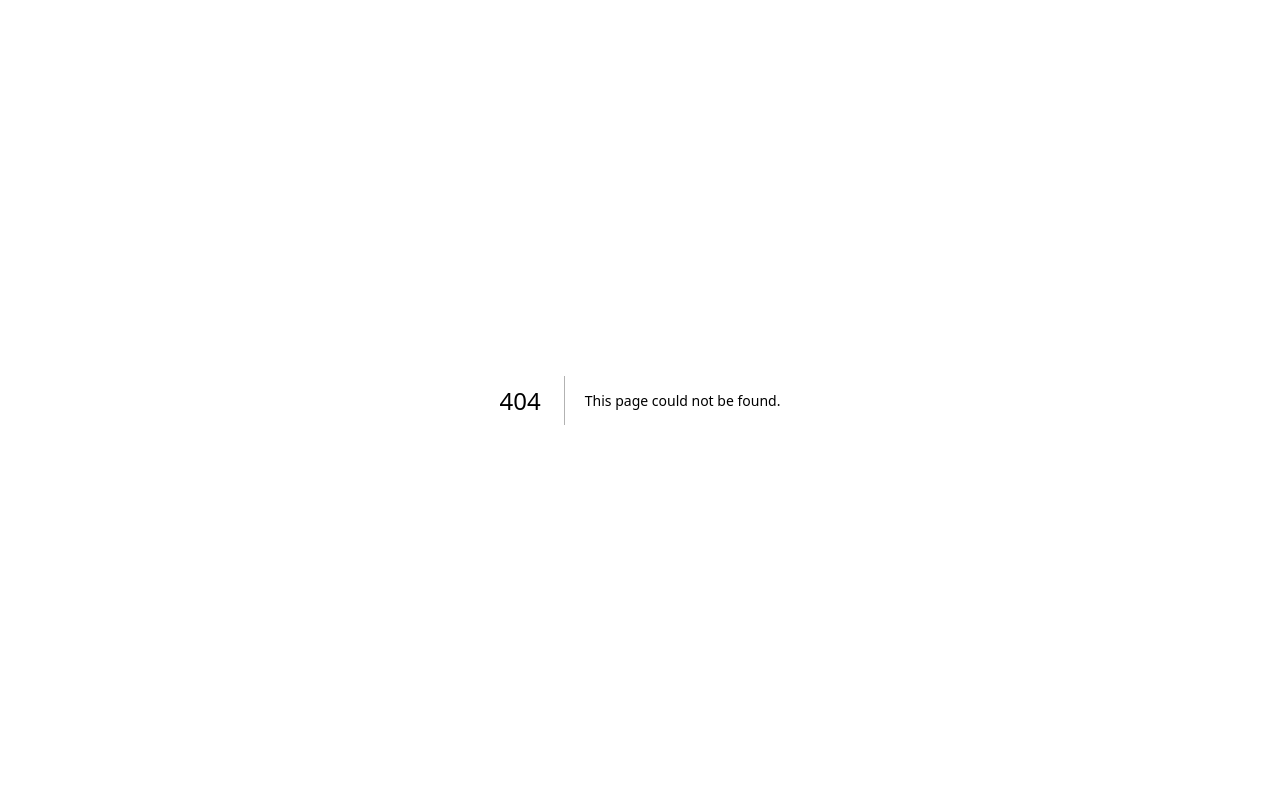
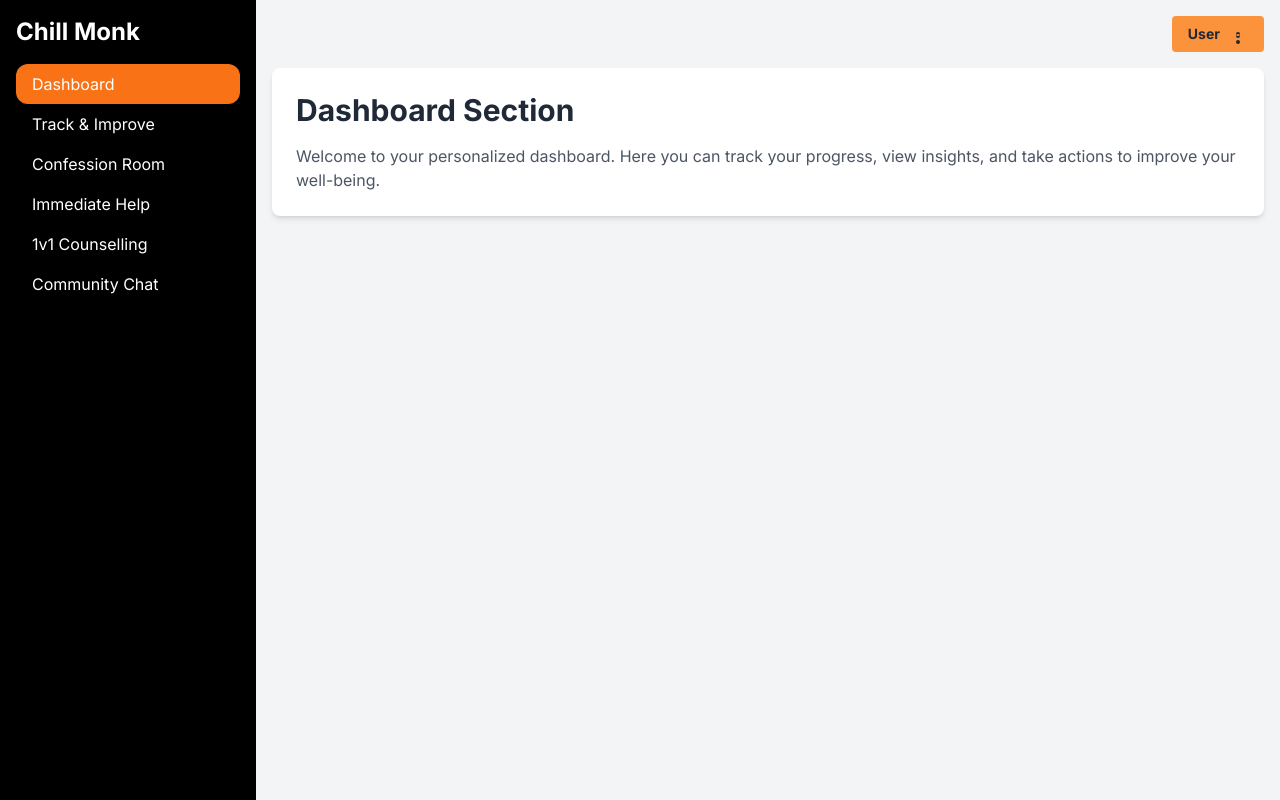
Before and after one commit to iharshka/HackByte2.0, a Next.js app: page /dashboard in a window 1280 px wide. Before the commit this address had no page. Built offline with nearby package versions, Linux system fonts and the light colour scheme; no server answers.

Commit message:
Added dashboard, chat room

```diff
--- a/app/AuthPage.tsx
+++ b/app/AuthPage.tsx
@@ -1,39 +1,43 @@
 import React from "react";
 import axios from "axios";
+
 interface AuthPageProps {
   onAuth: (user: { username: string; secret: string }) => void;
 }
 
 const AuthPage: React.FC<AuthPageProps> = ({ onAuth }) => {
-    const onSubmit = (e: React.FormEvent<HTMLFormElement>) => {
-        e.preventDefault();
-        const usernameInput = e.currentTarget.username as HTMLInputElement;
-        const username = usernameInput.value;
+  const handleSubmit = async (e: React.FormEvent<HTMLFormElement>) => {
+    e.preventDefault();
+    const username = e.currentTarget.username.value;
 
-        axios.post('https://localhost:5173/auth', { username })
-          .then(response => {
-            const userData = { ...response.data, secret: username };
-            onAuth(userData);
-          })
-          .catch((error) => {
-            console.error("Error", error);
-          });
-      };
+    try {
+      const response = await axios.post("https://localhost:5173/auth", {
+        username,
+      });
+      const userData = { ...response.data, secret: username };
+      onAuth(userData);
+    } catch (error) {
+      console.error("Error", error);
+    }
+  };
 
   return (
-    <div className="background">
-      <form onSubmit={onSubmit} className="form-card">
-        <div className="form-title">Welcome 👋</div>
-
-        <div className="form-subtitle">Set a username to get started</div>
-
-        <div className="auth">
-          <div className="auth-label">Username</div>
-          <input className="auth-input" name="username" />
-          <button className="auth-button" type="submit">
-            Enter
-          </button>
+    <div className="bg-whit py-8 px-4">
+      <form onSubmit={handleSubmit} className="w-64">
+        <div className="text-gray-600">Choose a username for yourself</div>
+        <div className="flex items-center mb-4">
+          <label className="mr-2 text-gray-600">Username:</label>
+          <input
+            className="rounded px-3 py-2 bg-white-800 text-black border-slate-50"
+            name="username"
+          />
         </div>
+        <button
+          type="submit"
+          className="bg-blue-500 hover:bg-blue-600 text-white font-bold py-1 px-2 rounded focus:outline-none"
+        >
+          Chat
+        </button>
       </form>
     </div>
   );
--- a/app/ChatsPage.tsx
+++ b/app/ChatsPage.tsx
@@ -1,21 +1,26 @@
+import { PrettyChatWindow } from "react-chat-engine-pretty";
 import React from "react";
-import { MultiChatSocket, MultiChatWindow, useMultiChatLogic } from "react-chat-engine-advanced";
 
-interface ChatPageProps {
-    onChat: (user: { username: string, secret: string }) => void;
-    username: string;
-    secret: string;
+interface ChatsPageProps {
+  username: string;
+  secret: string;
 }
 
-const ChatsPage: React.FC<ChatPageProps> = ({ onChat, username, secret }) => {
-    const chatProps = useMultiChatLogic('ae31c5fa-e598-4468-8e6c-555d52d70ff4', username, secret);
-
-    return (
-        <div style={{ height: '100vh' }}>
-            <MultiChatSocket {...chatProps} />
-            <MultiChatWindow {...chatProps} style={{ height: '100%' }} />
-        </div>
-    );
+const ChatsPage = (props: any) => {
+  return (
+    <div className="bg-white rounded-lg shadow-md p-6">
+      <h1 className="text-3xl font-bold text-gray-800 mb-4">Community Chats</h1>
+      <p className="text-gray-600">
+        Welcome! You are now in the community chat room.
+      </p>
+      {/* Additional chat functionality can be implemented here */}
+      <PrettyChatWindow
+        projectId="ae31c5fa-e598-4468-8e6c-555d52d70ff4"
+        username={props.user.username}
+        secret={props.user.secret}
+      />
+    </div>
+  );
 };
 
 export default ChatsPage;
--- a/app/CommunityChat.tsx
+++ b/app/CommunityChat.tsx
@@ -13,7 +13,9 @@ function CommunityChat() {
   if (!user) {
     return <AuthPage onAuth={(userData: User) => setUser(userData)} />;
   } else {
-    return <ChatsPage onChat={(user)} username={user.username} secret={user.secet}/>;
+    return (
+      <ChatsPage onChat={user} username={user.username} secret={user.secet} />
+    );
   }
 }
 
--- /dev/null
+++ b/app/dashboard/page.tsx
@@ -0,0 +1,251 @@
+"use client";
+import React, { useState, useEffect } from "react";
+import axios from "axios";
+import Image from "next/image";
+import CommunityChat from "../CommunityChat";
+
+const NavBar = () => {
+  const [activeSection, setActiveSection] = useState("Dashboard");
+  const [username, setUsername] = useState("");
+  const [dropdownOpen, setDropdownOpen] = useState(false);
+
+  useEffect(() => {
+    // Simulate fetching username from API
+    axios.get("/api/user").then((response) => {
+      setUsername(response.data.username);
+    });
+  }, []);
+
+  const handleNavItemClick = (section: string) => {
+    setActiveSection(section);
+  };
+
+  const handleDropdownToggle = () => {
+    setDropdownOpen(!dropdownOpen);
+  };
+
+  const handleLogout = () => {
+    // Implement logout logic here
+    console.log("Logging out...");
+  };
+
+  return (
+    <div className="flex h-screen">
+      {/* Side Navbar */}
+      <div className="w-1/5 bg-black text-white">
+        <div className="p-4">
+          {/* Navbar Logo (optional) */}
+          <div className="flex items-center mb-4">
+            <h1 className="text-2xl font-bold">Chill Monk</h1>
+          </div>
+          {/* Navbar Options */}
+          <ul>
+            <li
+              className={`cursor-pointer py-2 px-4 ${
+                activeSection === "Dashboard"
+                  ? "bg-orange-500 rounded-xl"
+                  : "hover:bg-orange-500 hover:rounded-xl"
+              }`}
+              onClick={() => handleNavItemClick("Dashboard")}
+            >
+              Dashboard
+            </li>
+            <li
+              className={`cursor-pointer py-2 px-4 ${
+                activeSection === "Track & Improve"
+                  ? "bg-orange-500 rounded-xl"
+                  : "hover:bg-orange-500 hover:rounded-xl"
+              }`}
+              onClick={() => handleNavItemClick("Track & Improve")}
+            >
+              Track & Improve
+            </li>
+            <li
+              className={`cursor-pointer py-2 px-4 ${
+                activeSection === "Confession Room"
+                  ? "bg-orange-500 rounded-xl"
+                  : "hover:bg-orange-500 hover:rounded-xl"
+              }`}
+              onClick={() => handleNavItemClick("Confession Room")}
+            >
+              Confession Room
+            </li>
+            <li
+              className={`cursor-pointer py-2 px-4 ${
+                activeSection === "Immediate Help"
+                  ? "bg-orange-500 rounded-xl"
+                  : "hover:bg-orange-500 hover:rounded-xl"
+              }`}
+              onClick={() => handleNavItemClick("Immediate Help")}
+            >
+              Immediate Help
+            </li>
+
+            <li
+              className={`cursor-pointer py-2 px-4 ${
+                activeSection === "1v1 Counselling"
+                  ? "bg-orange-500 rounded-xl"
+                  : "hover:bg-orange-500 hover:rounded-xl"
+              }`}
+              onClick={() => handleNavItemClick("1v1 Counselling")}
+            >
+              1v1 Counselling
+            </li>
+
+            <li
+              className={`cursor-pointer py-2 px-4 ${
+                activeSection === "Community Chat"
+                  ? "bg-orange-500 rounded-xl"
+                  : "hover:bg-orange-500 hover:rounded-xl"
+              }`}
+              onClick={() => handleNavItemClick("Community Chat")}
+            >
+              Community Chat
+            </li>
+          </ul>
+        </div>
+      </div>
+
+      {/* Main Content Area */}
+      <div className="flex-1 bg-gray-100 p-4">
+        {/* Top Navbar */}
+        <div className="flex justify-end items-center mb-4">
+          {/* User Info */}
+          <div className="text-sm">
+            <span className="mr-2">{username}</span>
+            <button
+              className="bg-orange-400 hover:bg-orange-500 text-gray-800 font-bold py-2 px-4 rounded inline-flex items-center"
+              onClick={handleDropdownToggle}
+            >
+              User
+              <svg
+                xmlns="http://www.w3.org/1000/svg"
+                className="h-5 w-5 ml-2"
+                viewBox="0 0 20 20"
+                fill="currentColor"
+              >
+                <path
+                  fillRule="evenodd"
+                  d="M10 12a2 2 0 100-4 2 2 0 000 4zm0 2a2 2 0 100-4 2 2 0 000 4zm0 6a2 2 0 100-4 2 2 0 000 4z"
+                  clipRule="evenodd"
+                />
+              </svg>
+            </button>
+            {/* Dropdown Menu */}
+            {dropdownOpen && (
+              <div className="absolute right-0 mt-2 w-48 bg-white border rounded-lg shadow-lg z-10">
+                <button
+                  className="block px-4 py-2 text-gray-800 hover:bg-gray-200 w-full text-left"
+                  onClick={handleLogout}
+                >
+                  Logout
+                </button>
+              </div>
+            )}
+          </div>
+        </div>
+
+        {/* Main Content Section */}
+        <div>
+          {/* Render content based on activeSection */}
+          {activeSection === "Dashboard" && <Dashboard />}
+          {activeSection === "Track & Improve" && <TrackAndImprove />}
+          {activeSection === "Confession Room" && <ConfessionRoom />}
+          {activeSection === "Immediate Help" && <ImmediateHelp />}
+          {activeSection === "1v1 Counselling" && <Onev1chat />}
+          {activeSection === "Community Chat" && <Communitychat />}
+        </div>
+      </div>
+    </div>
+  );
+};
+
+const Dashboard = () => {
+  return (
+    <div className="bg-white rounded-lg shadow-md p-6">
+      <h1 className="text-3xl font-bold text-gray-800 mb-4">
+        Dashboard Section
+      </h1>
+      <p className="text-gray-600">
+        Welcome to your personalized dashboard. Here you can track your
+        progress, view insights, and take actions to improve your well-being.
+      </p>
+      {/* Additional content can be added here */}
+    </div>
+  );
+};
+
+const TrackAndImprove = () => {
+  return (
+    <div className="bg-white rounded-lg shadow-md p-6">
+      <h1 className="text-3xl font-bold text-gray-800 mb-4">
+        Track & Improve Section
+      </h1>
+      <p className="text-gray-600">
+        This section allows you to track your progress and take steps to improve
+        your well-being.
+      </p>
+      {/* Additional content specific to Track & Improve can be added here */}
+    </div>
+  );
+};
+
+const ConfessionRoom = () => {
+  return (
+    <div className="bg-white rounded-lg shadow-md p-6">
+      <h1 className="text-3xl font-bold text-gray-800 mb-4">
+        Confession Room Section
+      </h1>
+      <p className="text-gray-600">
+        Share your thoughts and feelings in a safe space within the Confession
+        Room.
+      </p>
+      {/* Additional content specific to Confession Room can be added here */}
+    </div>
+  );
+};
+
+const ImmediateHelp = () => {
+  return (
+    <div className="bg-white rounded-lg shadow-md p-6">
+      <h1 className="text-3xl font-bold text-gray-800 mb-4">
+        Immediate Help Section
+      </h1>
+      <p className="text-gray-600">
+        Get immediate assistance and support when you need it most.
+      </p>
+      {/* Additional content specific to Immediate Help can be added here */}
+    </div>
+  );
+};
+
+const Onev1chat = () => {
+  return (
+    <div className="bg-white rounded-lg shadow-md p-6">
+      <h1 className="text-3xl font-bold text-gray-800 mb-4">
+        1v1 Counselling Section
+      </h1>
+      <p className="text-gray-600">
+        Chat with a verified mentor anonymously for personalized counselling.
+      </p>
+      {/* Additional content specific to 1v1 Counselling can be added here */}
+    </div>
+  );
+};
+
+const Communitychat = () => {
+  return (
+    <div className="bg-white rounded-lg shadow-md p-6">
+      <h1 className="text-3xl font-bold text-gray-800 mb-4">
+        Community Chat Section
+      </h1>
+      <p className="text-gray-600">
+        Engage with the community in real-time conversations and discussions.{" "}
+      </p>
+      {/* Additional content specific to Community can be added here */}
+      <CommunityChat />
+    </div>
+  );
+};
+
+export default NavBar;
--- a/app/page.tsx
+++ b/app/page.tsx
@@ -343,7 +343,6 @@ const SignUpForm = () => {
           </p>
         </form>
       )}
-      <CommunityChat/>
     </div>
   );
 };
--- a/package.json
+++ b/package.json
@@ -13,6 +13,7 @@
     "next": "^14.1.4",
     "react": "^18.2.0",
     "react-chat-engine-advanced": "^0.1.28",
+    "react-chat-engine-pretty": "^0.1.8",
     "react-dom": "^18.2.0",
     "react-router-dom": "^6.22.3"
   },
```
Also changed, not shown: app/dashboard/logo.png (added), 1 other file (tests, documents, lock files or other folders).
